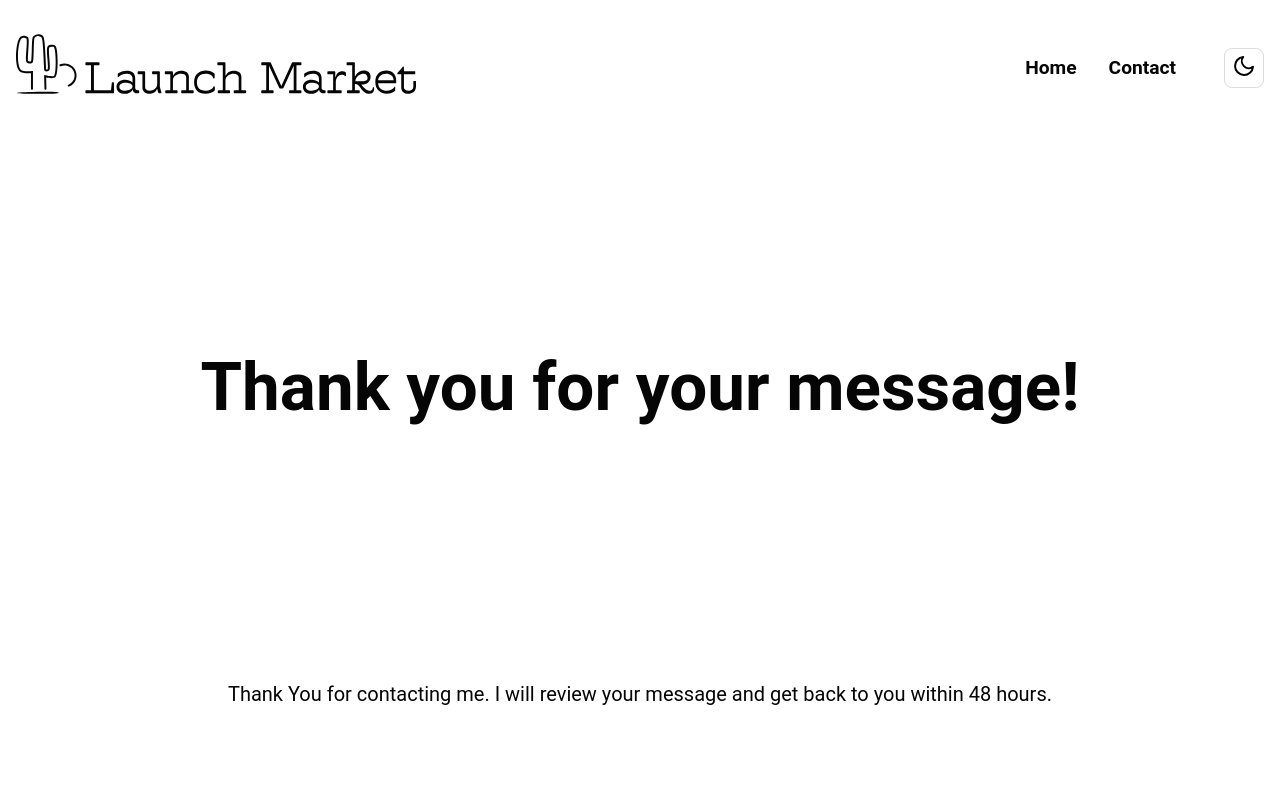
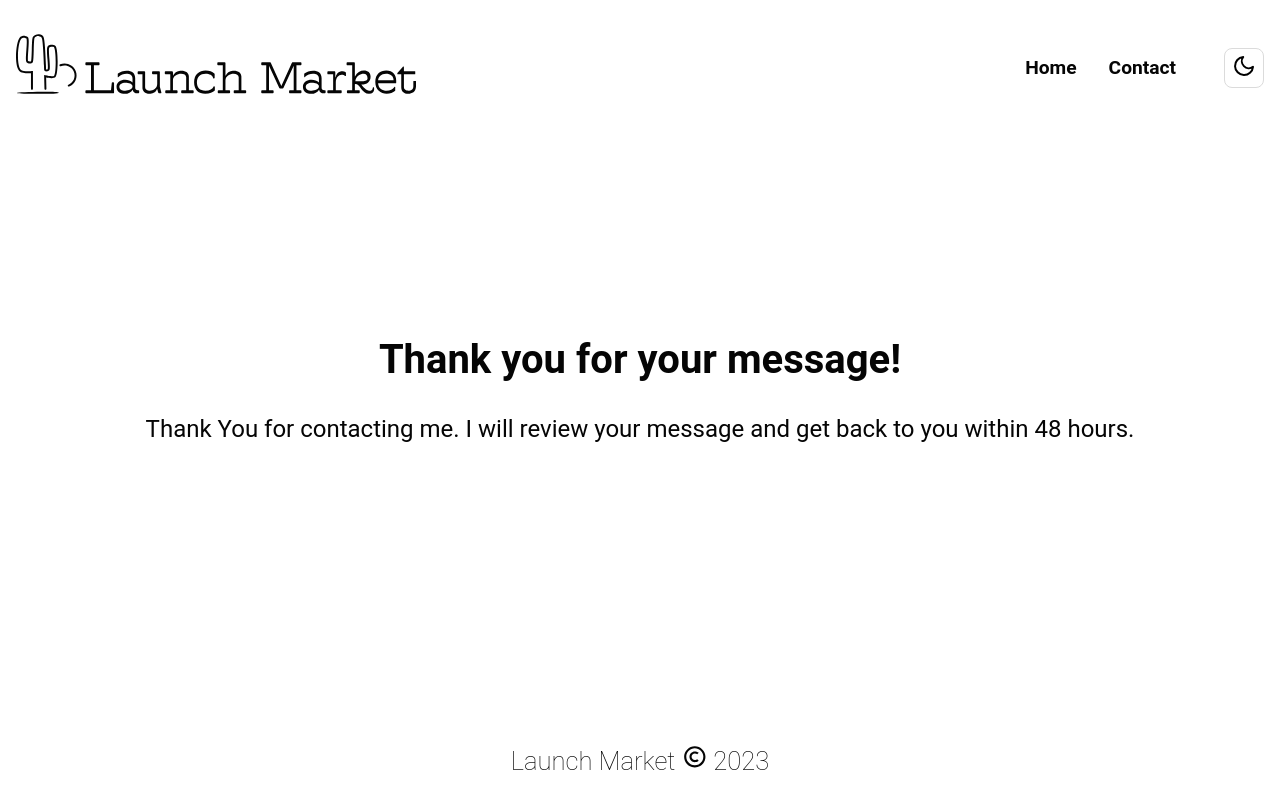
Before and after one commit to melissakipp/thelaunchmarket, a Next.js app: page /thank-you in a window 1280 px wide. Shown: the top 800 px of the page. Built offline with nearby package versions, Linux system fonts and the light colour scheme.

Commit message:
Style adjustments

```diff
--- a/src/styles/ThankYou.module.scss
+++ b/src/styles/ThankYou.module.scss
@@ -2,8 +2,15 @@
 .main {
   display: flex;
   flex-direction: column;
-  justify-content: space-around;
+  justify-content: center;
   align-items: center;
-  padding: 6rem;
-  min-height: 100vh;
+  margin: 4rem;
+  height: 50vh;
+  h1 {
+    font-size: 2.5rem;
+  }
+  p {
+    font-size: 1.5rem;
+    margin-bottom: 1rem;
+  }
 }
```
